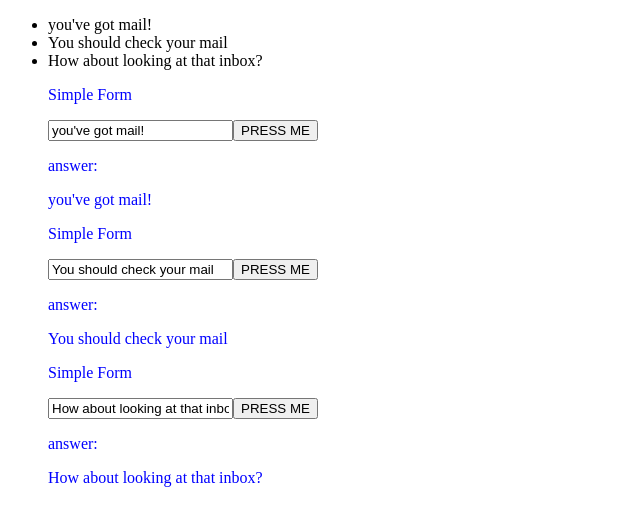
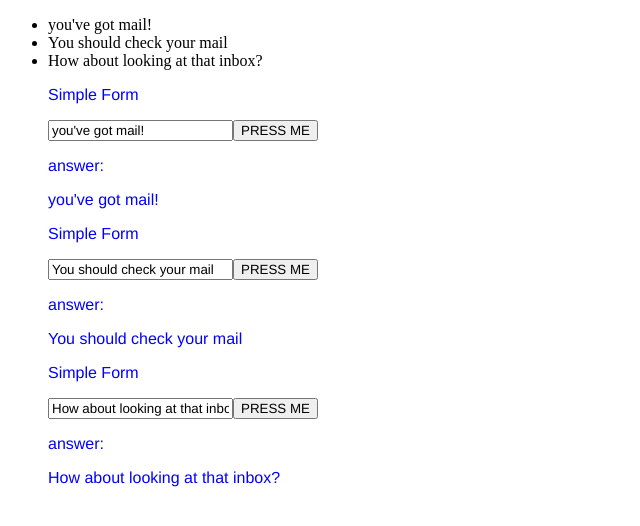
Before and after one commit to nmastracci/first-angular, an Angular app: page / in a window 1280 px wide. Shown: the top 526 px of the page, without its empty margins (0-640 px from the left). Built offline with nearby package versions, Linux system fonts and the light colour scheme.

Commit message:
adding styles to certain items in component

```diff
--- a/src/app/simple-form/simple-form.component.ts
+++ b/src/app/simple-form/simple-form.component.ts
@@ -11,12 +11,31 @@ import { Component, EventEmitter, Input, OnInit, Output } from '@angular/core';
       {{ speak }}
     </div>
   `,
-  styles: []
+  styles: [
+    `
+      :host {
+        display: block;
+        //display:flex;
+      }
+      * {
+        font-family: helvetica;
+      }
+      input:focus {
+        font-weight: bold;
+        border: 1px solid blue;
+        border-radius: 4px;
+      }
+    `
+  ]
 })
 
 // Learning Notes:
 // In angular, parens represent events and square brackets represent machine values
 // therefore the combination of both is like two-way binding
+
+// STYLES
+// host is referring to the app-simple-form component which does not require a conatining div
+// *{} selects everything inside the component!
 export class SimpleFormComponent implements OnInit {
   constructor() {}
 
```
